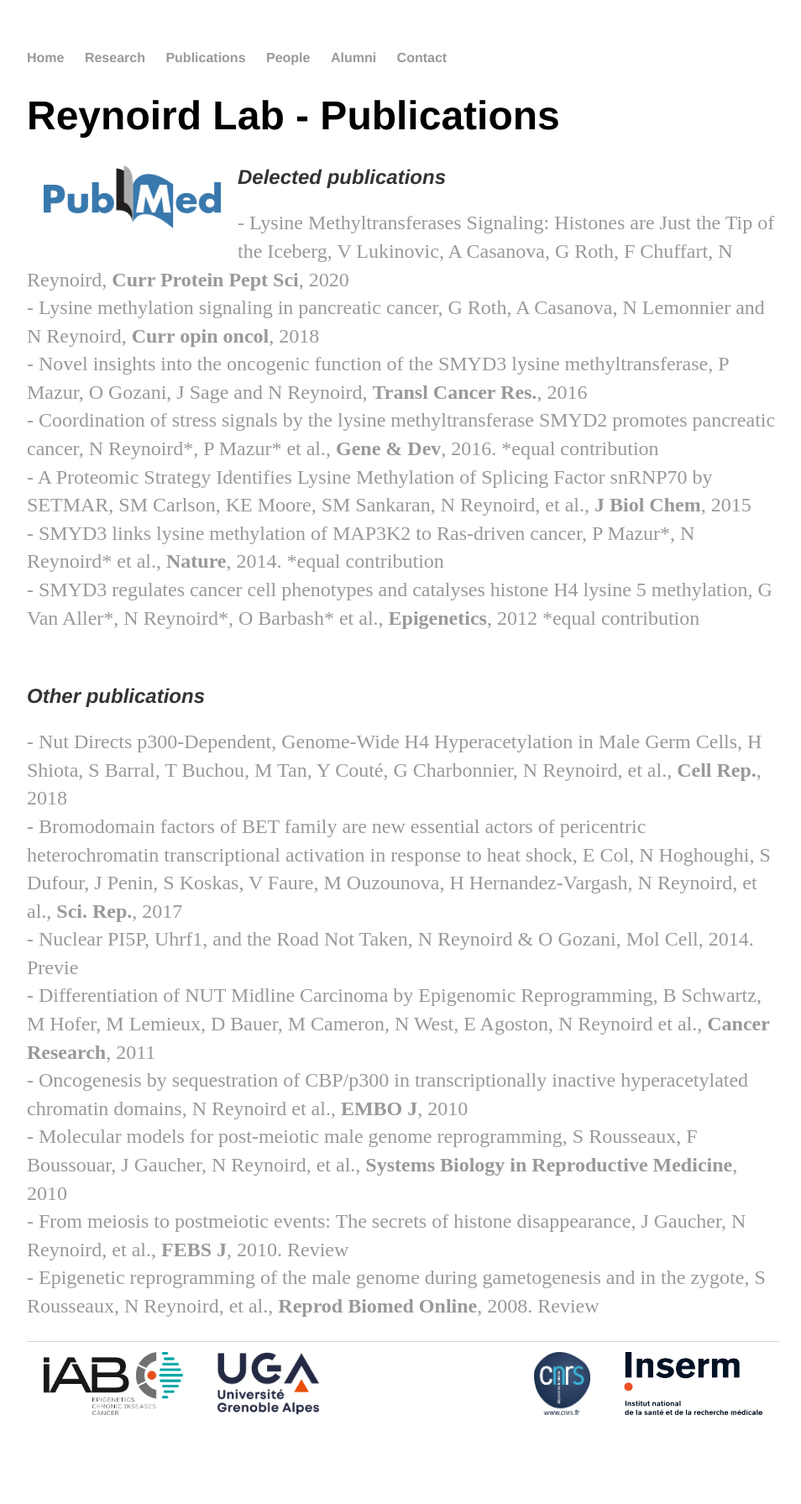
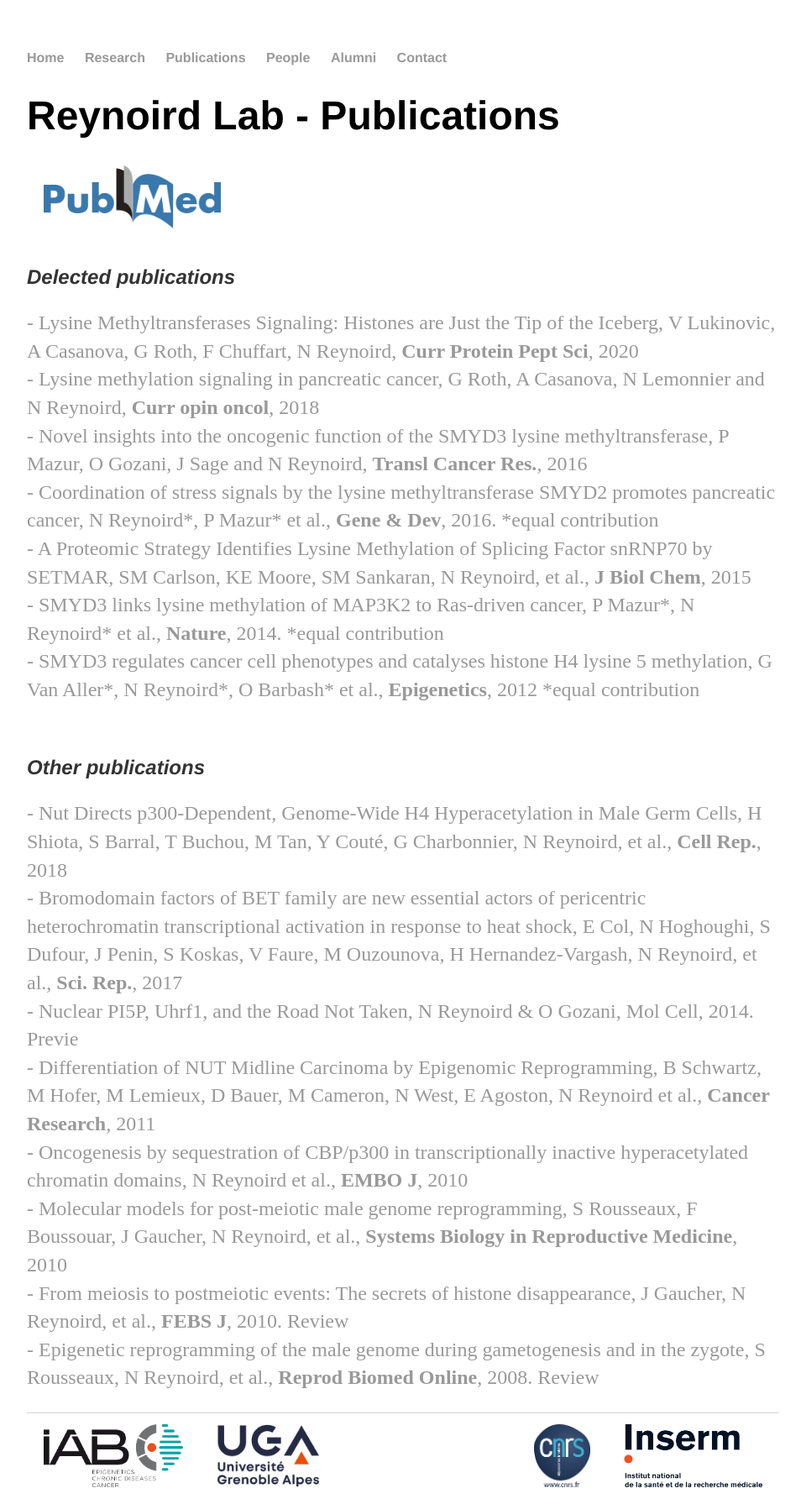
Before and after one commit to Reynoird-Lab/Reynoird-lab.github.io, a Jekyll site: the page built from Publications/index.html, in a window 1280 px wide. Shown: the whole page at 84% size, without its empty margins (160-1114 px from the left). Built offline with Jekyll 4.4.1, drawn with Linux system fonts in a browser that asks for light colours; Markdown is read by kramdown in place of the engine named in the settings; before the commit the page ends 1705 px from its top, so only the background shows below that.

Commit message:
Update index.html

```diff
--- a/Publications/index.html
+++ b/Publications/index.html
@@ -6,7 +6,7 @@
 
 	<h1>Reynoird Lab - Publications</h1>
 
-<a href="https://pubmed.ncbi.nlm.nih.gov/?term=reynoird+N"> <img alt="PUBMED REYNOIRD" src="https://reynoird-lab.github.io/Images/PUBMED.png" align="left" style="margin: 0px 20px 20px 20px;" height="75"></a>
+<a href="https://pubmed.ncbi.nlm.nih.gov/?term=reynoird+N"> <img alt="PUBMED REYNOIRD" src="https://reynoird-lab.github.io/Images/PUBMED.png" style="margin: 0px 20px 20px 20px;" height="75"></a>
 
 <h2> <i> Delected publications </i> </h2>
 <p>
```
